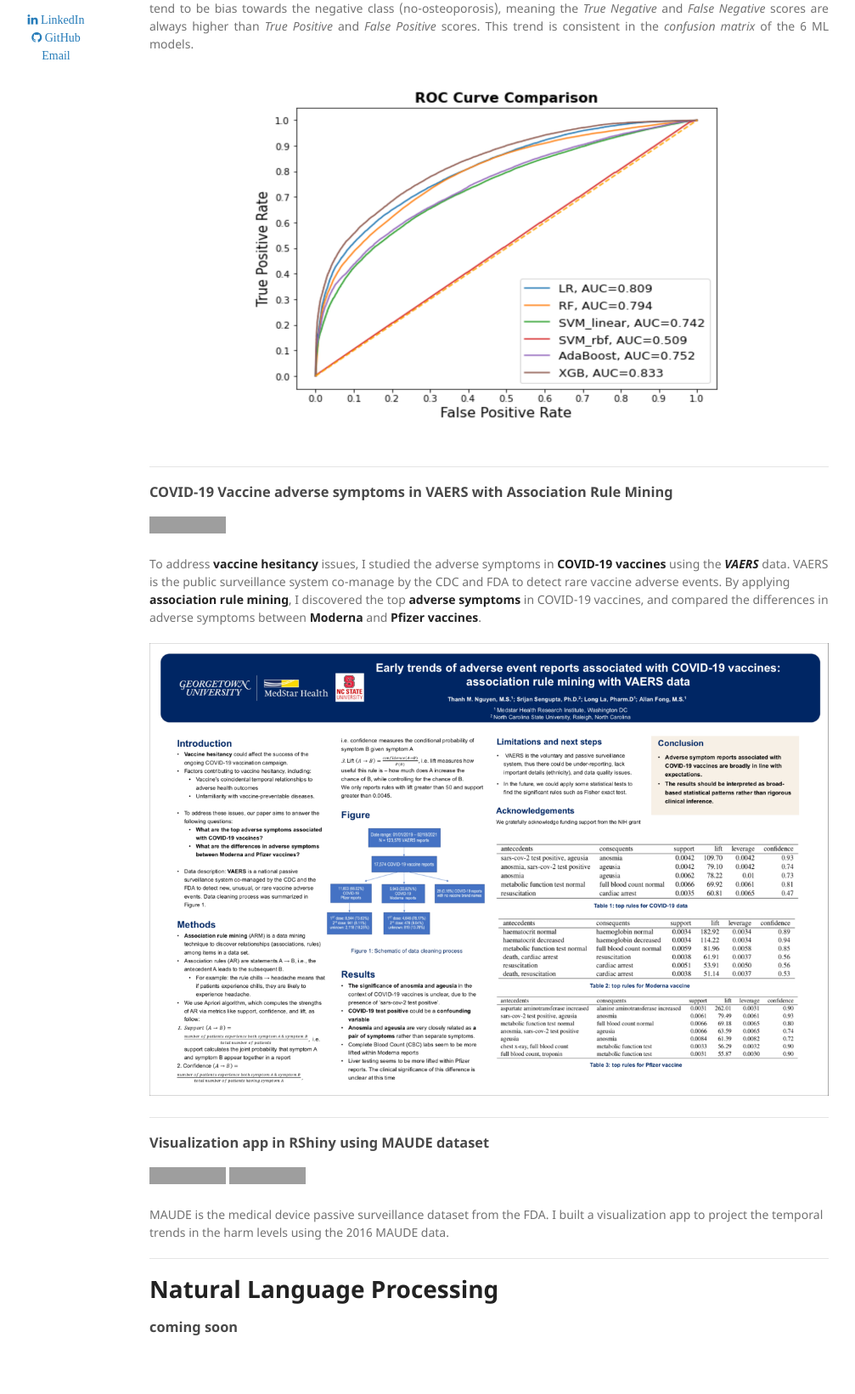
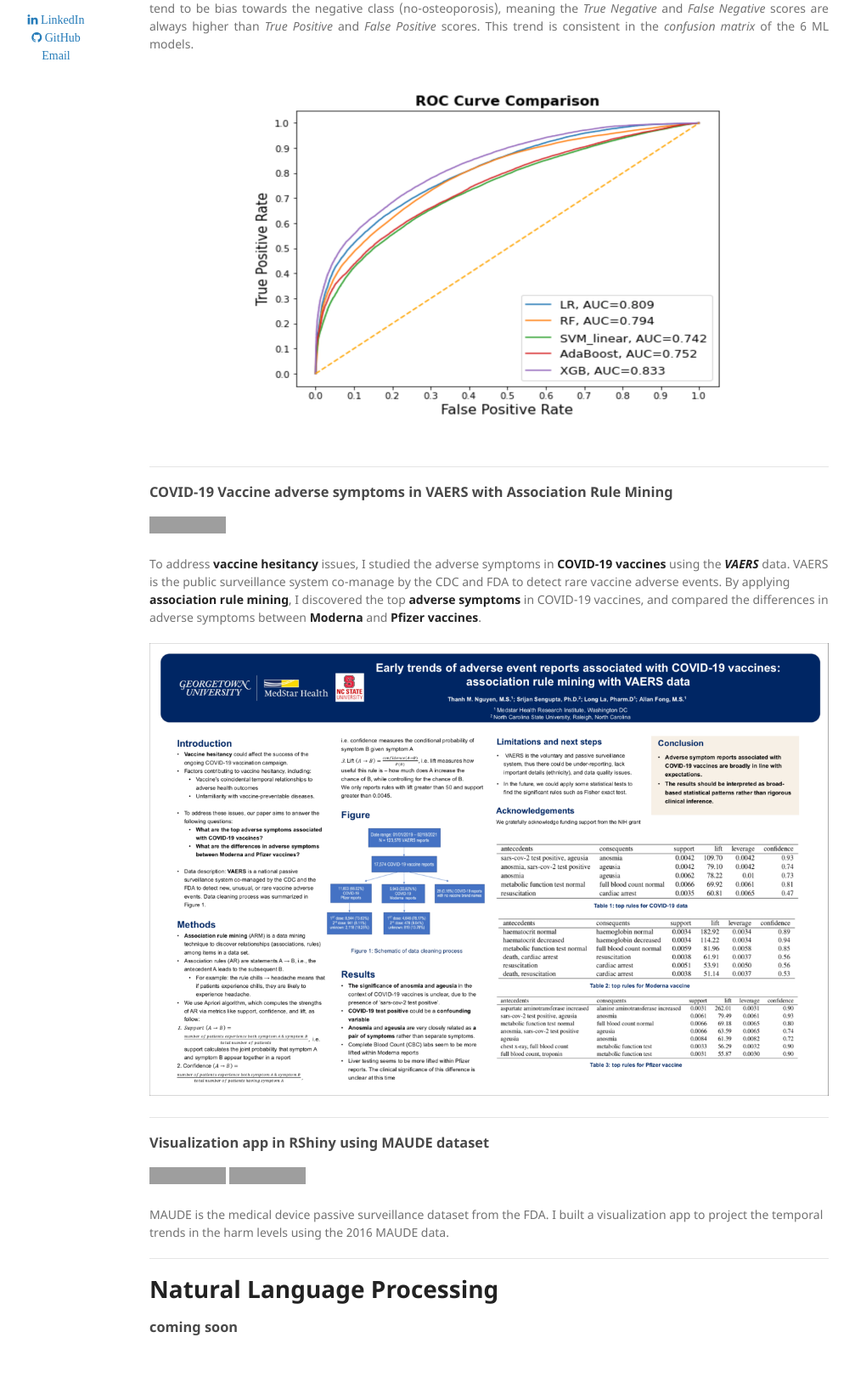
Before and after one commit to ThanhNguyen93/ThanhNguyen93.github.io, a Jekyll site: the page built from index.md, in a window 1280 px wide. Shown: the part 320-1961 px from the top of the page at 85% size, without its empty margins (144-1151 px from the left). Built offline with Jekyll 4.4.1, drawn with Linux system fonts in a browser that asks for light colours; our own code applies the rules of GitHub Pages for plain Markdown files; grey boxes are pictures that could not be loaded.

Commit message:
Update index.md

```diff
--- a/index.md
+++ b/index.md
@@ -7,7 +7,7 @@
 
 <div style="text-align: justify">In this project, I performed <strong>EAD</strong> on a <strong>case-control dataset</strong> for osteoporosis, controlling for demographic variables such as age, gender, and ethnicity. Then I built predictive models using <strong>LR, RF, SVM, and XGB</strong>. The <strong>Gradient Boosting Classifier</strong> and <strong>Logistic Regression</strong> achieved the highest ROC scores. Even though this is a balance dataset, the variables tend to be bias towards the negative class (no-osteoporosis), meaning the <em> True Negative</em>  and <em>False Negative</em>  scores are always higher than <em>True Positive</em> and <em>False Positive</em> scores. This trend is consistent in the <em>confusion matrix</em> of the 6 ML models. </div>
 <br>
-<center><img src="https://raw.githubusercontent.com/ThanhNguyen93/ThanhNguyen93.github.io/main/images/osteo_roc_plot.JPG" height="400" width="600"></center>
+<center><img src="https://github.com/ThanhNguyen93/ThanhNguyen93.github.io/blob/main/images/osteo_roc.png?raw=true" height="400" width="600"></center>
 <br>
 
 ---
```
